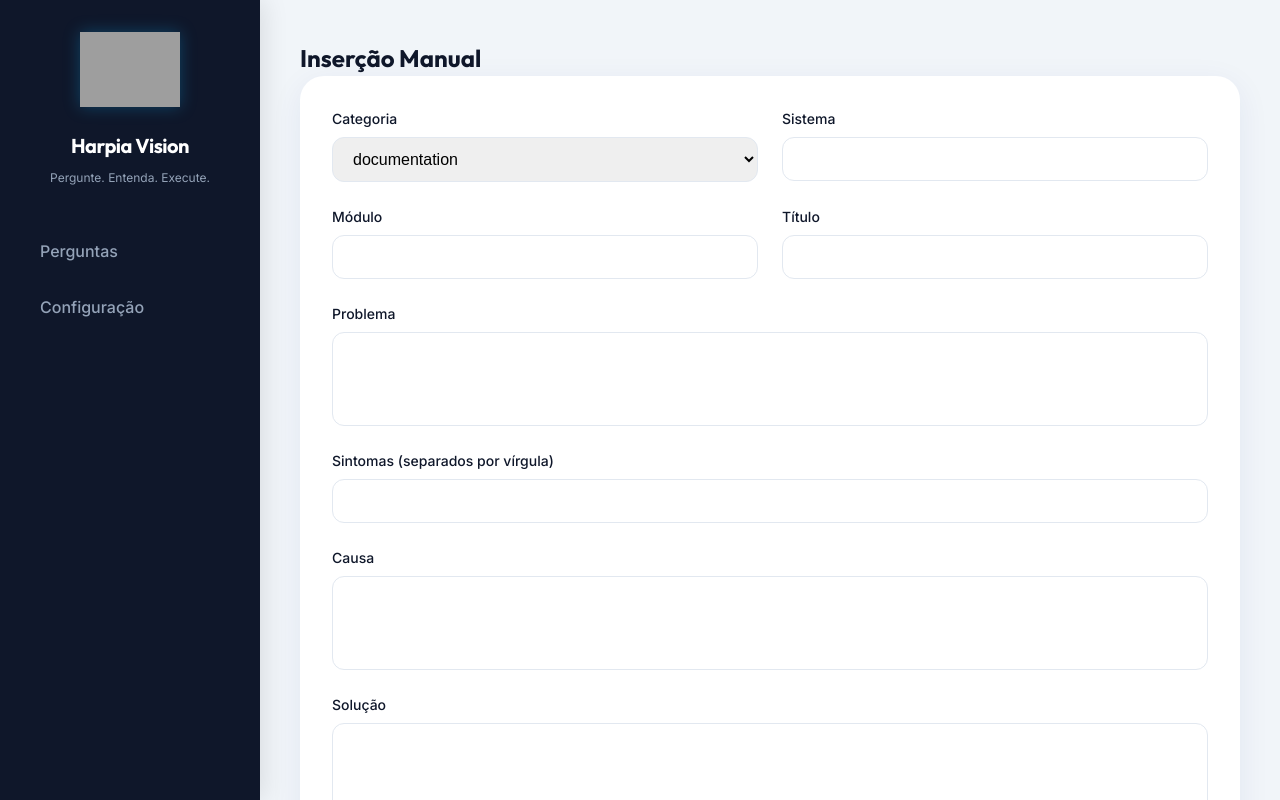
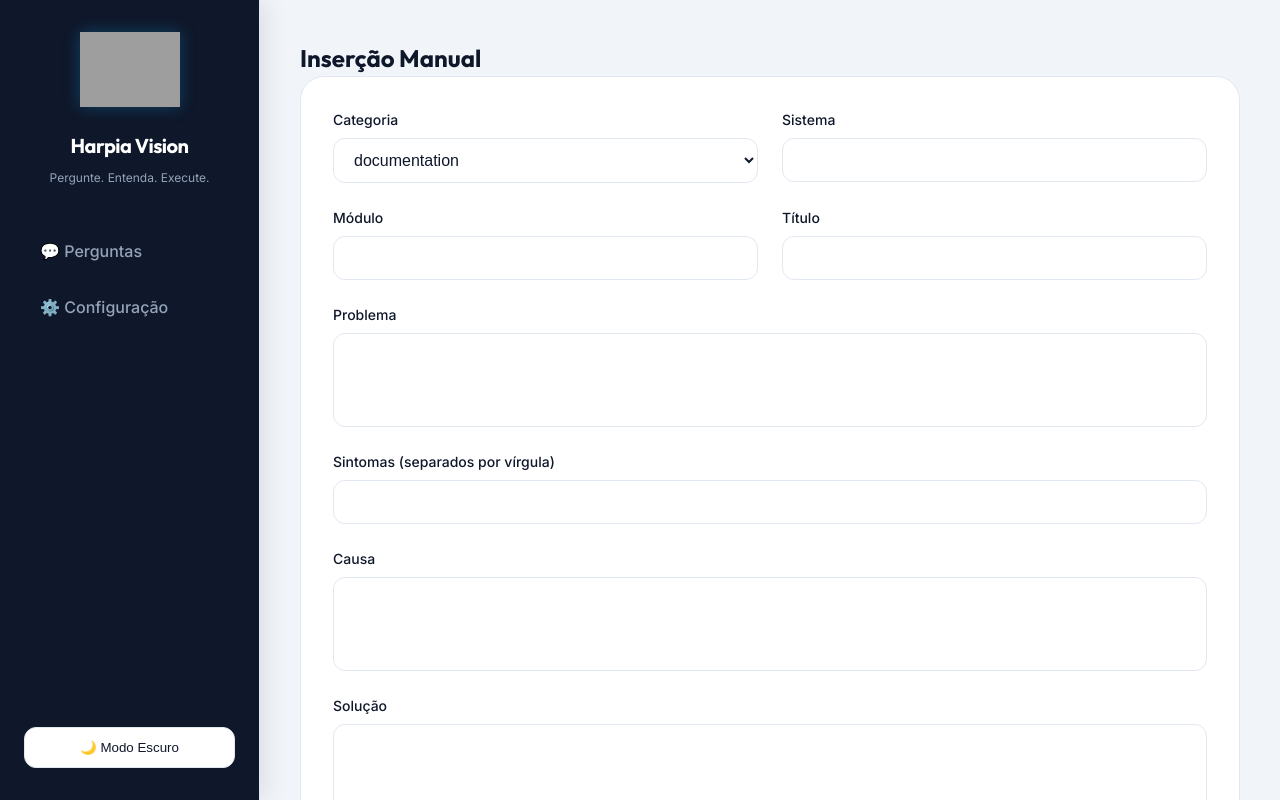
Before and after one commit to Brunom-Oliveira/IA_hpw, a React (Vite) app in the folder frontend/: page /add in a window 1280 px wide. Shown: the top 800 px of the page. Built offline with nearby package versions, Linux system fonts and the light colour scheme; no server answers; grey boxes are pictures that could not be loaded.

Commit message:
feat: implementacao de tema escuro e suporte a variaveis CSS

```diff
--- a/frontend/src/App.jsx
+++ b/frontend/src/App.jsx
@@ -1,4 +1,5 @@
-import { Link, Navigate, Route, Routes } from "react-router-dom";
+import { useState, useEffect } from "react";
+import { Link, Navigate, Route, Routes, useLocation } from "react-router-dom";
 import Dashboard from "./pages/Dashboard";
 import ChatRag from "./pages/ChatRag";
 import Settings from "./pages/Settings";
@@ -7,6 +8,18 @@ import UploadAudio from "./pages/UploadAudio";
 import UploadSQL from "./pages/UploadSQL";
 
 export default function App() {
+  const [theme, setTheme] = useState(localStorage.getItem("theme") || "light");
+  const location = useLocation();
+
+  useEffect(() => {
+    document.documentElement.setAttribute("data-theme", theme);
+    localStorage.setItem("theme", theme);
+  }, [theme]);
+
+  const toggleTheme = () => {
+    setTheme((prev) => (prev === "light" ? "dark" : "light"));
+  };
+
   return (
     <div className="layout">
       <aside className="sidebar">
@@ -18,9 +31,23 @@ export default function App() {
         <h1>Harpia Vision</h1>
         <p className="sidebar-tagline">Pergunte. Entenda. Execute.</p>
         <nav>
-          <Link to="/chat">Perguntas</Link>
-          <Link to="/settings">Configuração</Link>
+          <Link
+            to="/chat"
+            className={location.pathname === "/chat" ? "active" : ""}
+          >
+            💬 Perguntas
+          </Link>
+          <Link
+            to="/settings"
+            className={location.pathname === "/settings" ? "active" : ""}
+          >
+            ⚙️ Configuração
+          </Link>
         </nav>
+
+        <button className="theme-toggle" onClick={toggleTheme}>
+          {theme === "light" ? "🌙 Modo Escuro" : "☀️ Modo Claro"}
+        </button>
       </aside>
       <main className="content">
         <Routes>
--- a/frontend/src/styles.css
+++ b/frontend/src/styles.css
@@ -1,26 +1,50 @@
 :root {
-  /* Color Palette */
-  --bg-dark: #0f172a;
-  --bg-panel: rgba(30, 41, 59, 0.7);
+  /* Common */
+  --sidebar-width: 260px;
+  --font-main: 'Inter', system-ui, -apple-system, sans-serif;
+  --font-heading: 'Outfit', sans-serif;
+
+  /* Light Theme */
+  --bg-main: #f1f5f9;
+  --bg-sidebar: #0f172a;
   --bg-card: #ffffff;
+  --bg-input: #ffffff;
+  --bg-secondary-btn: #f1f5f9;
+
   --text-main: #0f172a;
   --text-muted: #64748b;
-  --text-white: #f8fafc;
-  --primary: #0ea5e9;
-  --primary-hover: #0284c7;
-  --accent: #2dd4bf;
-  --error: #ef4444;
-  --success: #22c55e;
-  --sidebar-width: 260px;
+  --text-sidebar: #94a3b8;
+  --text-sidebar-active: #ffffff;
 
-  /* Glassmorphism */
+  --border-main: #e2e8f0;
   --glass-bg: rgba(255, 255, 255, 0.8);
   --glass-border: rgba(255, 255, 255, 0.3);
   --glass-shadow: 0 8px 32px 0 rgba(31, 38, 135, 0.07);
 
-  /* Typography */
-  --font-main: 'Inter', system-ui, -apple-system, sans-serif;
-  --font-heading: 'Outfit', sans-serif;
+  --primary: #0ea5e9;
+  --primary-hover: #0284c7;
+  --error: #ef4444;
+  --success: #22c55e;
+}
+
+[data-theme='dark'] {
+  --bg-main: #020617;
+  --bg-sidebar: #020617;
+  --bg-card: #0f172a;
+  --bg-input: #1e293b;
+  --bg-secondary-btn: #1e293b;
+
+  --text-main: #f8fafc;
+  --text-muted: #94a3b8;
+  --text-sidebar: #64748b;
+
+  --border-main: #1e293b;
+  --glass-bg: rgba(15, 23, 42, 0.8);
+  --glass-border: rgba(255, 255, 255, 0.05);
+  --glass-shadow: 0 8px 32px 0 rgba(0, 0, 0, 0.3);
+
+  --primary: #38bdf8;
+  --primary-hover: #0ea5e9;
 }
 
 * {
@@ -31,16 +55,17 @@
 
 body {
   font-family: var(--font-main);
-  background: #f1f5f9;
+  background: var(--bg-main);
   color: var(--text-main);
   line-height: 1.5;
   -webkit-font-smoothing: antialiased;
+  transition: background 0.3s, color 0.3s;
 }
 
 h1, h2, h3, h4 {
   font-family: var(--font-heading);
   font-weight: 700;
-  color: var(--bg-dark);
+  color: var(--text-main);
 }
 
 /* Layout */
@@ -52,8 +77,8 @@ h1, h2, h3, h4 {
 /* Sidebar - Premium Dark Mode */
 .sidebar {
   width: var(--sidebar-width);
-  background: var(--bg-dark);
-  color: var(--text-white);
+  background: var(--bg-sidebar);
+  color: var(--text-sidebar-active);
   padding: 2rem 1.5rem;
   display: flex;
   flex-direction: column;
@@ -61,6 +86,7 @@ h1, h2, h3, h4 {
   top: 0;
   height: 100vh;
   box-shadow: 4px 0 24px rgba(0, 0, 0, 0.1);
+  border-right: 1px solid var(--border-main);
 }
 
 .sidebar-logo {
@@ -71,7 +97,7 @@ h1, h2, h3, h4 {
 
 .sidebar h1 {
   font-size: 1.25rem;
-  color: #fff;
+  color: var(--text-sidebar-active);
   text-align: center;
   margin-bottom: 0.5rem;
   letter-spacing: -0.025em;
@@ -79,7 +105,7 @@ h1, h2, h3, h4 {
 
 .sidebar-tagline {
   font-size: 0.75rem;
-  color: #94a3b8;
+  color: var(--text-sidebar);
   text-align: center;
   margin-bottom: 2.5rem;
 }
@@ -94,7 +120,7 @@ h1, h2, h3, h4 {
   display: flex;
   align-items: center;
   padding: 0.75rem 1rem;
-  color: #94a3b8;
+  color: var(--text-sidebar);
   text-decoration: none;
   font-weight: 500;
   border-radius: 0.75rem;
@@ -103,7 +129,7 @@ h1, h2, h3, h4 {
 
 .sidebar a:hover {
   background: rgba(255, 255, 255, 0.05);
-  color: #fff;
+  color: var(--text-sidebar-active);
   transform: translateX(4px);
 }
 
@@ -111,6 +137,27 @@ h1, h2, h3, h4 {
   background: var(--primary);
   color: #fff;
   box-shadow: 0 4px 12px rgba(14, 165, 233, 0.3);
+}
+
+.theme-toggle {
+  margin-top: auto;
+  background: var(--bg-card);
+  color: var(--text-main);
+  border: 1px solid var(--border-main);
+  padding: 0.75rem;
+  border-radius: 0.75rem;
+  cursor: pointer;
+  font-weight: 500;
+  transition: all 0.2s;
+  display: flex;
+  align-items: center;
+  justify-content: center;
+  gap: 0.5rem;
+}
+
+.theme-toggle:hover {
+  background: var(--border-main);
+  transform: translateY(-2px);
 }
 
 /* Main Content Area */
@@ -131,6 +178,7 @@ h1, h2, h3, h4 {
 .page-header h2 {
   font-size: 1.875rem;
   letter-spacing: -0.025em;
+  color: var(--text-main);
 }
 
 /* Cards & Stats */
@@ -142,12 +190,11 @@ h1, h2, h3, h4 {
 }
 
 .card {
-  background: var(--glass-bg);
-  backdrop-filter: blur(8px);
-  border: 1px solid var(--glass-border);
+  background: var(--bg-card);
+  border: 1px solid var(--border-main);
   border-radius: 1.25rem;
   padding: 1.5rem;
-  box-shadow: var(--glass-shadow);
+  box-shadow: 0 4px 6px -1px rgba(0, 0, 0, 0.05);
   transition: transform 0.3s ease;
 }
 
@@ -167,7 +214,7 @@ h1, h2, h3, h4 {
   font-size: 2.25rem;
   font-family: var(--font-heading);
   display: block;
-  color: var(--bg-dark);
+  color: var(--text-main);
 }
 
 /* Chat Interface */
@@ -175,7 +222,8 @@ h1, h2, h3, h4 {
   display: flex;
   flex-direction: column;
   height: calc(100vh - 12rem);
-  background: #fff;
+  background: var(--bg-card);
+  border: 1px solid var(--border-main);
   border-radius: 1.5rem;
   box-shadow: 0 10px 15px -3px rgba(0, 0, 0, 0.1);
   overflow: hidden;
@@ -185,7 +233,7 @@ h1, h2, h3, h4 {
   flex: 1;
   padding: 1.5rem;
   overflow-y: auto;
-  background: #f8fafc;
+  background: var(--bg-main);
   display: flex;
   flex-direction: column;
   gap: 1.5rem;
@@ -213,10 +261,11 @@ h1, h2, h3, h4 {
 
 .chat-message.assistant {
   align-self: flex-start;
-  background: #fff;
-  border: 1px solid #e2e8f0;
+  background: var(--bg-card);
+  border: 1px solid var(--border-main);
   border-bottom-left-radius: 0.25rem;
   box-shadow: 0 4px 6px -1px rgba(0, 0, 0, 0.05);
+  color: var(--text-main);
 }
 
 .chat-message h4 {
@@ -239,8 +288,8 @@ h1, h2, h3, h4 {
 
 .chat-form {
   padding: 1.5rem;
-  background: #fff;
-  border-top: 1px solid #e2e8f0;
+  background: var(--bg-card);
+  border-top: 1px solid var(--border-main);
   display: flex;
   flex-direction: column;
   gap: 1rem;
@@ -249,12 +298,14 @@ h1, h2, h3, h4 {
 textarea {
   width: 100%;
   padding: 1rem;
-  border: 1px solid #e2e8f0;
+  border: 1px solid var(--border-main);
+  background: var(--bg-input);
+  color: var(--text-main);
   border-radius: 0.75rem;
   font-family: var(--font-main);
   font-size: 1rem;
   resize: none;
-  transition: border-color 0.2s;
+  transition: all 0.2s;
 }
 
 textarea:focus {
@@ -266,10 +317,10 @@ textarea:focus {
 /* Tables */
 .table-container {
   overflow-x: auto;
-  background: #fff;
+  background: var(--bg-card);
   border-radius: 1rem;
   box-shadow: 0 4px 6px -1px rgba(0, 0, 0, 0.05);
-  border: 1px solid #e2e8f0;
+  border: 1px solid var(--border-main);
 }
 
 table {
@@ -278,25 +329,25 @@ table {
 }
 
 th {
-  background: #f8fafc;
+  background: var(--bg-main);
   padding: 1rem;
   text-align: left;
   font-size: 0.75rem;
   font-weight: 600;
   text-transform: uppercase;
   color: var(--text-muted);
-  border-bottom: 1px solid #e2e8f0;
+  border-bottom: 1px solid var(--border-main);
 }
 
 td {
   padding: 1rem;
   font-size: 0.875rem;
   color: var(--text-main);
-  border-bottom: 1px solid #f1f5f9;
+  border-bottom: 1px solid var(--border-main);
 }
 
 tr:hover td {
-  background: #f8fafc;
+  background: var(--bg-main);
 }
 
 /* Buttons */
@@ -333,10 +384,10 @@ button:disabled {
   display: grid;
   grid-template-columns: repeat(2, 1fr);
   gap: 1.5rem;
-  background: #fff;
+  background: var(--bg-card);
   padding: 2rem;
   border-radius: 1.5rem;
-  box-shadow: var(--glass-shadow);
+  border: 1px solid var(--border-main);
 }
 
 .form-grid label {
@@ -353,7 +404,9 @@ button:disabled {
 
 input, select {
   padding: 0.75rem 1rem;
-  border: 1px solid #e2e8f0;
+  border: 1px solid var(--border-main);
+  background: var(--bg-input);
+  color: var(--text-main);
   border-radius: 0.75rem;
   font-size: 1rem;
 }
@@ -374,7 +427,7 @@ input, select {
 .chat-empty h3 {
   font-size: 1.5rem;
   margin-bottom: 0.5rem;
-  color: var(--bg-dark);
+  color: var(--text-main);
 }
 
 .chat-input-wrapper {
@@ -454,13 +507,13 @@ input, select {
 }
 
 button.secondary {
-  background: #f1f5f9;
-  color: var(--bg-dark);
-  border: 1px solid #e2e8f0;
+  background: var(--bg-secondary-btn);
+  color: var(--text-main);
+  border: 1px solid var(--border-main);
 }
 
 button.secondary:hover {
-  background: #e2e8f0;
+  background: var(--border-main);
 }
 
 .settings-links {
@@ -475,8 +528,8 @@ button.secondary:hover {
   align-items: center;
   gap: 0.75rem;
   padding: 1rem;
-  background: #f8fafc;
-  border: 1px solid #e2e8f0;
+  background: var(--bg-main);
+  border: 1px solid var(--border-main);
   border-radius: 0.75rem;
   color: var(--text-main);
   text-decoration: none;
@@ -487,7 +540,7 @@ button.secondary:hover {
 
 .settings-links a:hover {
   border-color: var(--primary);
-  background: #fff;
+  background: var(--bg-card);
   box-shadow: 0 4px 6px -1px rgba(0, 0, 0, 0.05);
   transform: translateY(-2px);
 }
@@ -511,21 +564,21 @@ button.secondary:hover {
 .primary-stat .stat-label { color: #64748b; }
 
 .filter-panel {
-  background: #fff;
+  background: var(--bg-card);
   padding: 1.25rem;
   border-radius: 1rem;
   margin-bottom: 1.5rem;
-  border: 1px solid #e2e8f0;
+  border: 1px solid var(--border-main);
 }
 
 .badge {
   display: inline-block;
   padding: 0.25rem 0.5rem;
-  background: #f1f5f9;
+  background: var(--bg-main);
   border-radius: 0.5rem;
   font-size: 0.75rem;
   font-weight: 600;
-  color: var(--bg-dark);
+  color: var(--text-main);
 }
 
 .loading-state {
```
